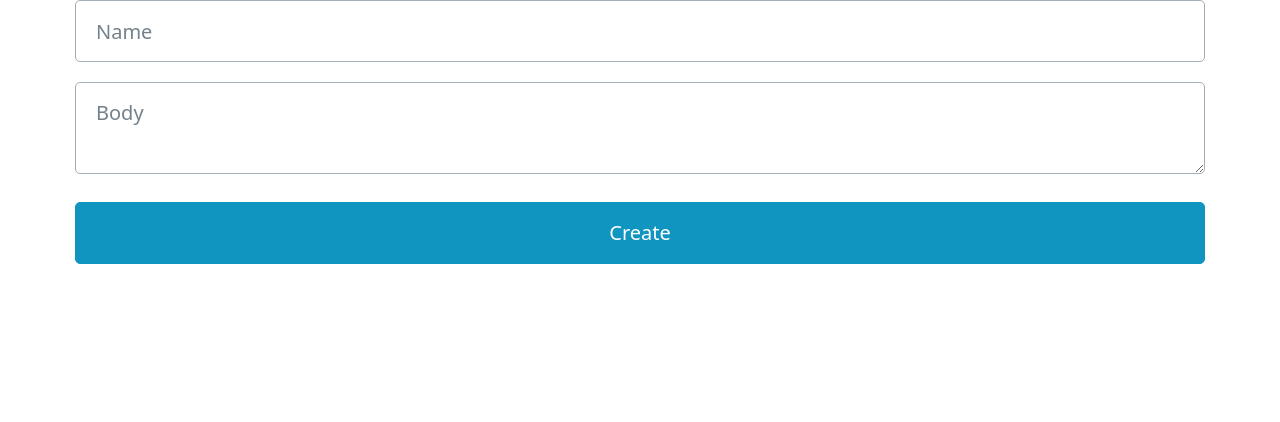
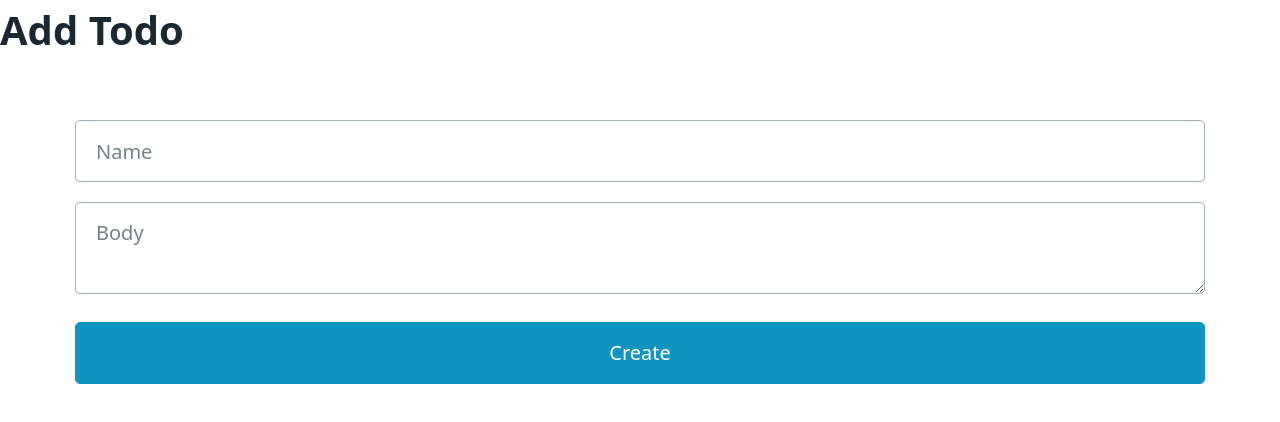
Before and after one commit to charliewhu/Sv_Linguify, a SvelteKit app: page /texts/create in a window 1280 px wide. Shown: the top 422 px of the page. Built offline with nearby package versions, Linux system fonts and the light colour scheme.

Commit message:
added enhance to form

```diff
--- a/src/routes/texts/create/+page.svelte
+++ b/src/routes/texts/create/+page.svelte
@@ -1,8 +1,14 @@
+<script>
+	import { enhance } from '$app/forms';
+</script>
+
 <title>New Text</title>
+
+<h1>Add Todo</h1>
 
 <main>
 	<section class="container">
-		<form method="POST">
+		<form method="POST" use:enhance>
 			<input type="text" name="name" id="name" placeholder="Name" />
 			<textarea name="body" id="body" placeholder="Body" />
 			<button type="submit"> Create </button>
```
